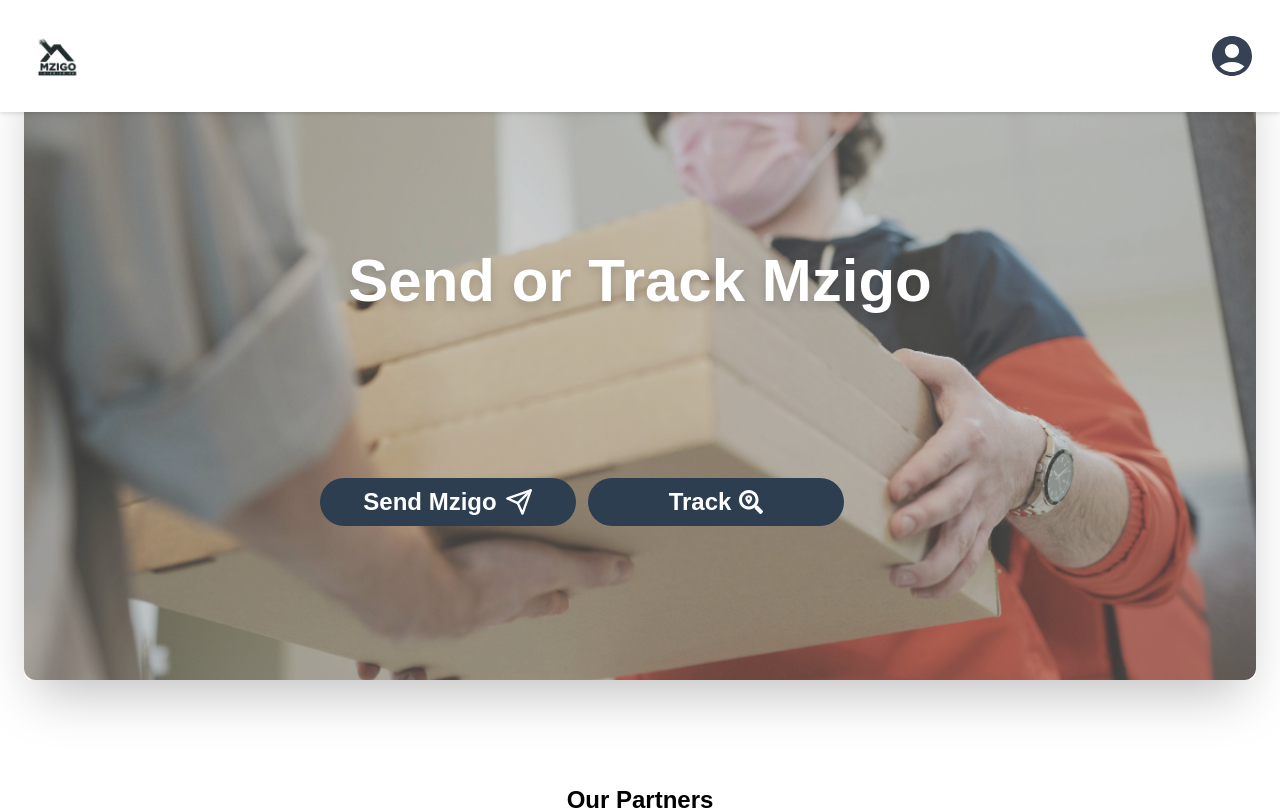
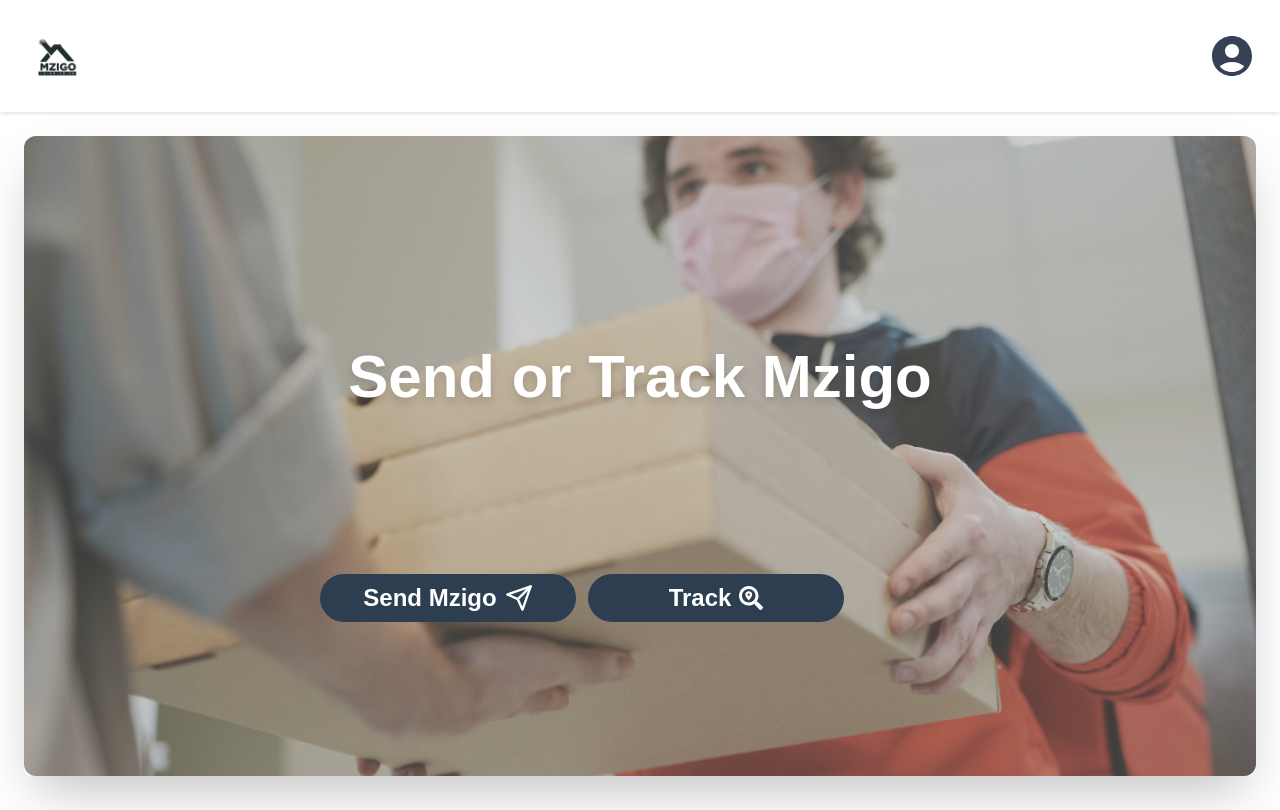
Before and after one commit to Iguru-Limited/Mzigo.co.ke, a Next.js app: page / in a window 1280 px wide. Shown: the top 810 px of the page. Built offline with nearby package versions, Linux system fonts and the light colour scheme.

Commit message:
margin on hero change

```diff
--- a/app/page.tsx
+++ b/app/page.tsx
@@ -4,7 +4,7 @@
 
 export default function Page() {
   return (
-    <div className="mt-[-6rem] bg-white">
+    <div className="bg-white">
       <HeroSlider />
       {/* <FAQ /> */}
       <Footer />
```
